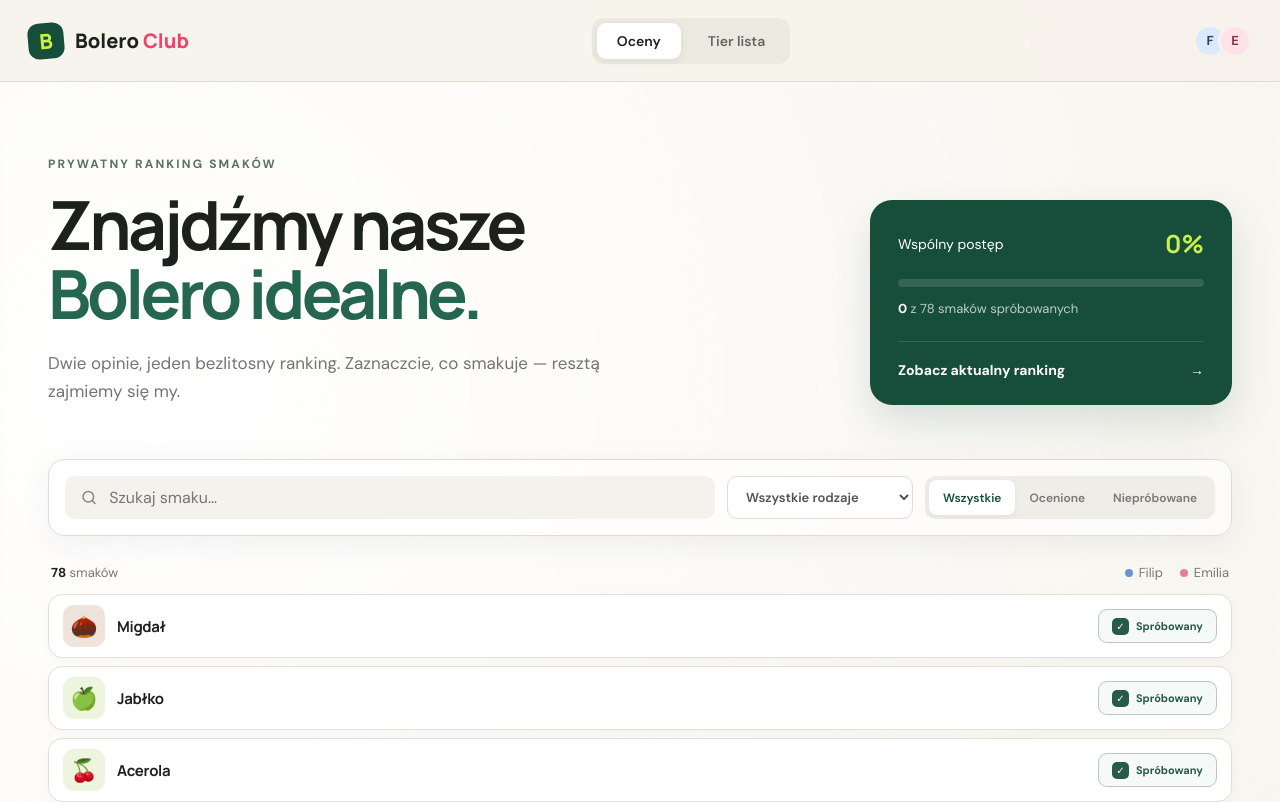
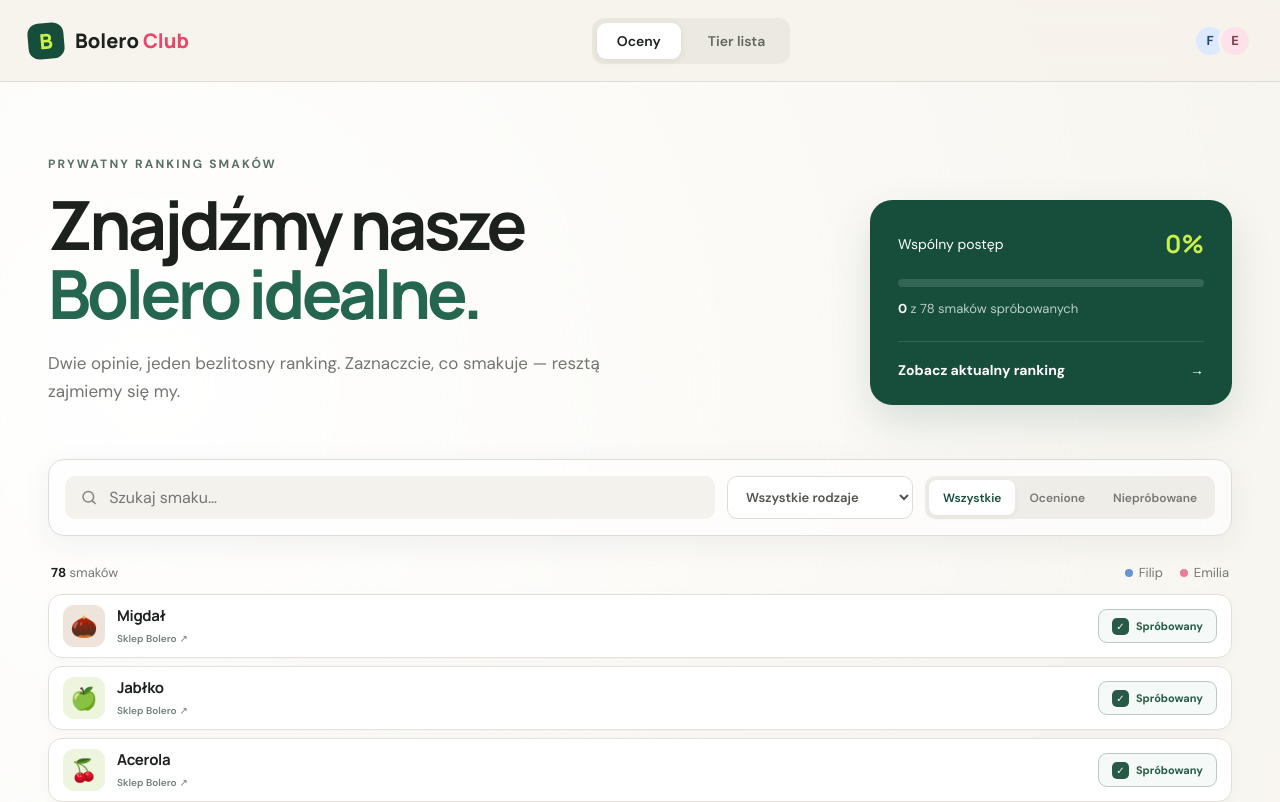
Before and after one commit to untlsn/bolero-club, a SvelteKit app: page / in a window 1280 px wide. Shown: the top 802 px of the page. Built offline with nearby package versions, Linux system fonts and the light colour scheme; no server answers; the database is empty.

Commit message:
feat: link flavors to Bolero shop

```diff
--- a/src/accordion.css
+++ b/src/accordion.css
@@ -46,6 +46,21 @@
 .flavor-identity h2 {
   font-size: 15px;
   margin: 0;
+}
+
+.flavor-copy a {
+  display: inline-flex;
+  align-items: center;
+  gap: 3px;
+  margin-top: 2px;
+  color: #718078;
+  font-size: 10px;
+  font-weight: 600;
+}
+
+.flavor-copy a:hover {
+  color: #174e3b;
+  text-decoration: underline;
 }
 
 .tried-button {
--- a/src/lib/flavors.ts
+++ b/src/lib/flavors.ts
@@ -49,3 +49,6 @@ export const flavors: Flavor[] = raw.map(([name, original, family, emoji]) => ({
 export const familyLabels: Record<Flavor['family'], string> = {
   owocowe: 'Owocowe', cytrusowe: 'Cytrusowe', egzotyczne: 'Egzotyczne', deserowe: 'Deserowe', inne: 'Inne'
 };
+
+export const getShopUrl = (flavor: Flavor) =>
+  `https://bolero.pl/catalogsearch/result/?q=${encodeURIComponent(flavor.original)}`;
--- a/src/routes/+page.svelte
+++ b/src/routes/+page.svelte
@@ -1,5 +1,5 @@
 <script lang="ts">
-  import { flavors, familyLabels } from '$lib/flavors';
+  import { flavors, familyLabels, getShopUrl } from '$lib/flavors';
   import PersonRating from '$lib/PersonRating.svelte';
   import Search from '$lib/icons/Search.svelte';
   import { ratingStore } from '$lib/ratings.svelte';
@@ -45,7 +45,10 @@
     {#each filtered as flavor (flavor.id)}
       <article class:expanded={ratingStore.isTried(flavor.id)} class:excluded={ratingStore.tier(flavor.id) === 'excluded'} class="flavor-row">
         <div class="flavor-summary">
-          <div class="flavor-identity"><div class={`flavor-icon ${flavor.family}`}>{flavor.emoji}</div><h2>{flavor.name}</h2></div>
+          <div class="flavor-identity">
+            <div class={`flavor-icon ${flavor.family}`}>{flavor.emoji}</div>
+            <div class="flavor-copy"><h2>{flavor.name}</h2><a href={getShopUrl(flavor)} target="_blank" rel="noreferrer">Sklep Bolero <span aria-hidden="true">↗</span></a></div>
+          </div>
           <button
             class="tried-button"
             class:opened={ratingStore.isTried(flavor.id)}
```
